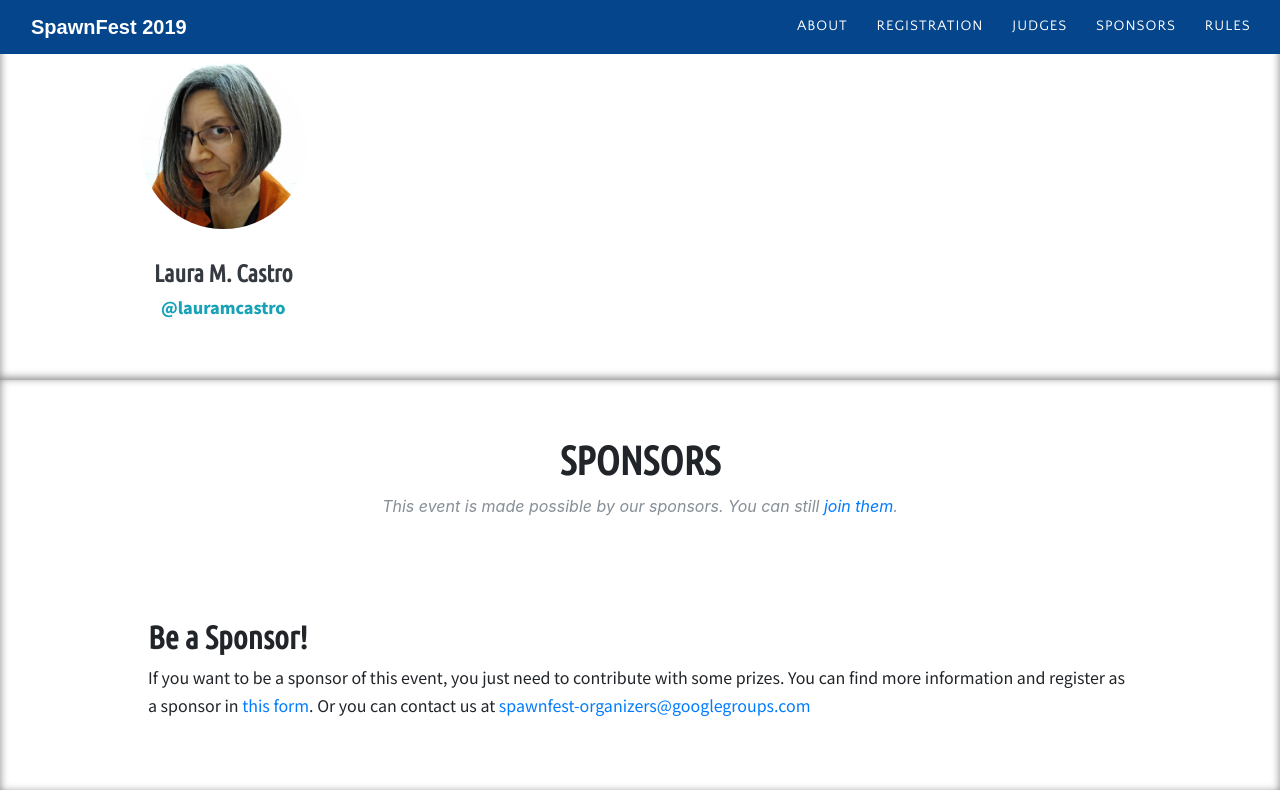
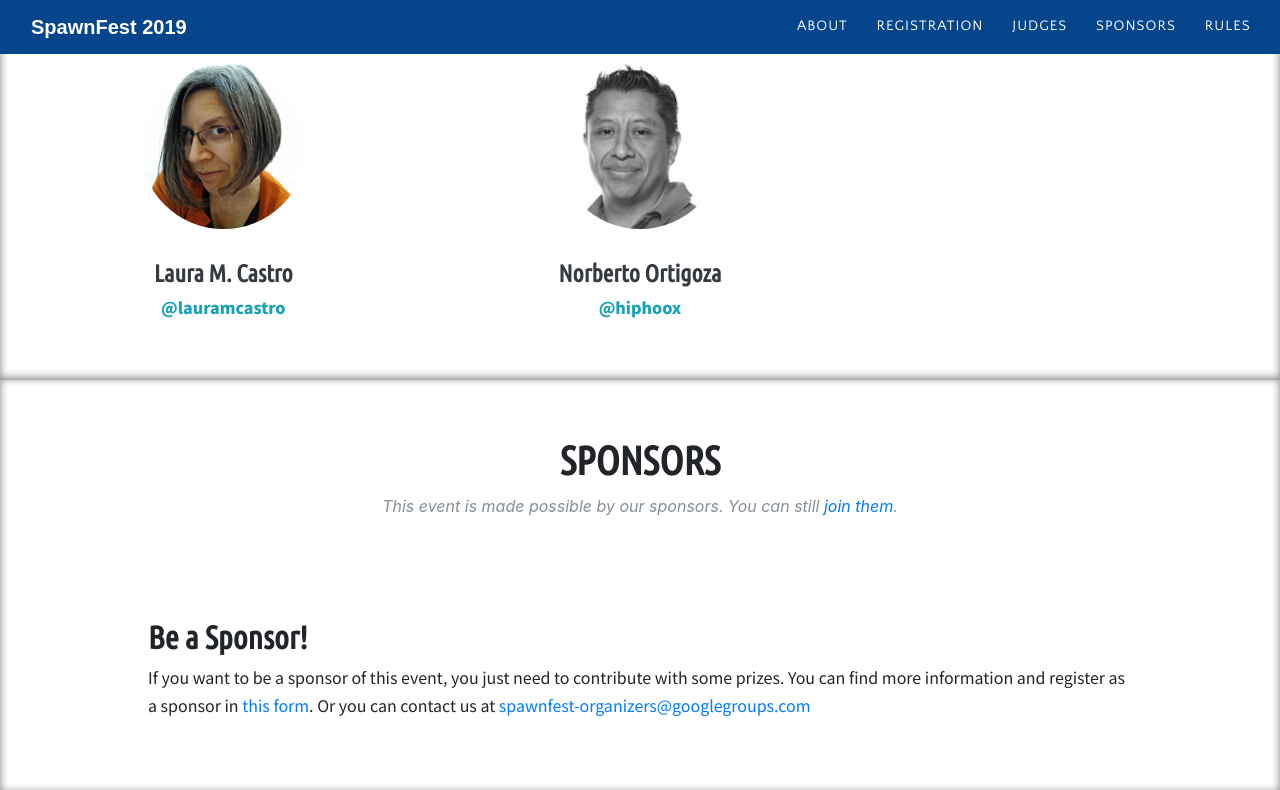
Before and after one commit to spawnfest/spawnfest.github.io, a Jekyll site: the page built from index.html, in a window 1280 px wide and 900 px high, scrolled down 2751 px, cut to the strip 0-790 px from the top of the window. Built offline with Jekyll 4.4.1, drawn with Linux system fonts in a browser that asks for light colours; nearby versions of some CDN libraries; some web fonts are replaced; comment, search, counter and statistics services are not loaded.

Commit message:
Add Norberto

```diff
--- a/_config.yml
+++ b/_config.yml
@@ -171,10 +171,10 @@
     url: https://about.me/laura.castro
     twitter: lauramcastro
     image: laura.jpg
-  # - name: Juan Facorro
-  #   url: http://juan.facorro.com
-  #   twitter: jfacorro
-  #   image: juan.jpeg
+  - name: Norberto Ortigoza
+    url: http://bunsan.io/
+    twitter: hiphoox
+    image: norberto.jpg
 
 winner:
   team: Iñaqus
```
Also changed, not shown: img/norberto.jpg (added).
